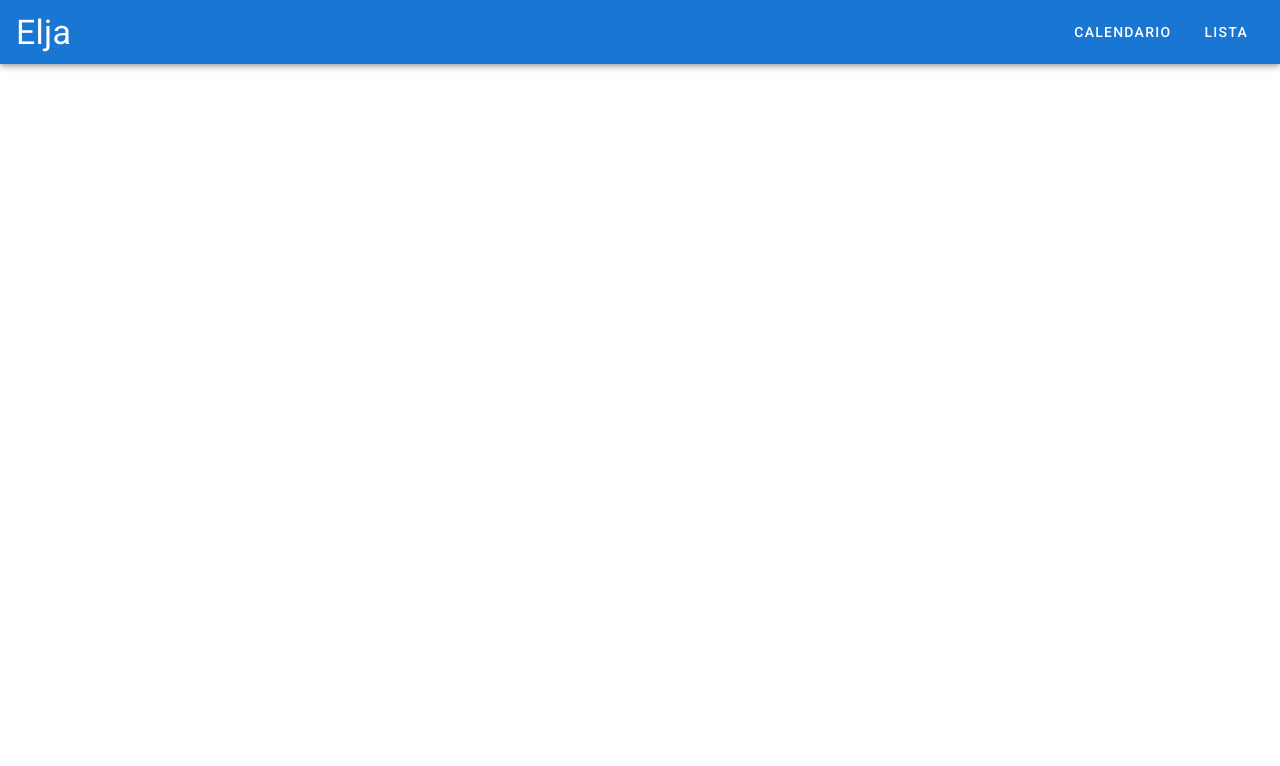
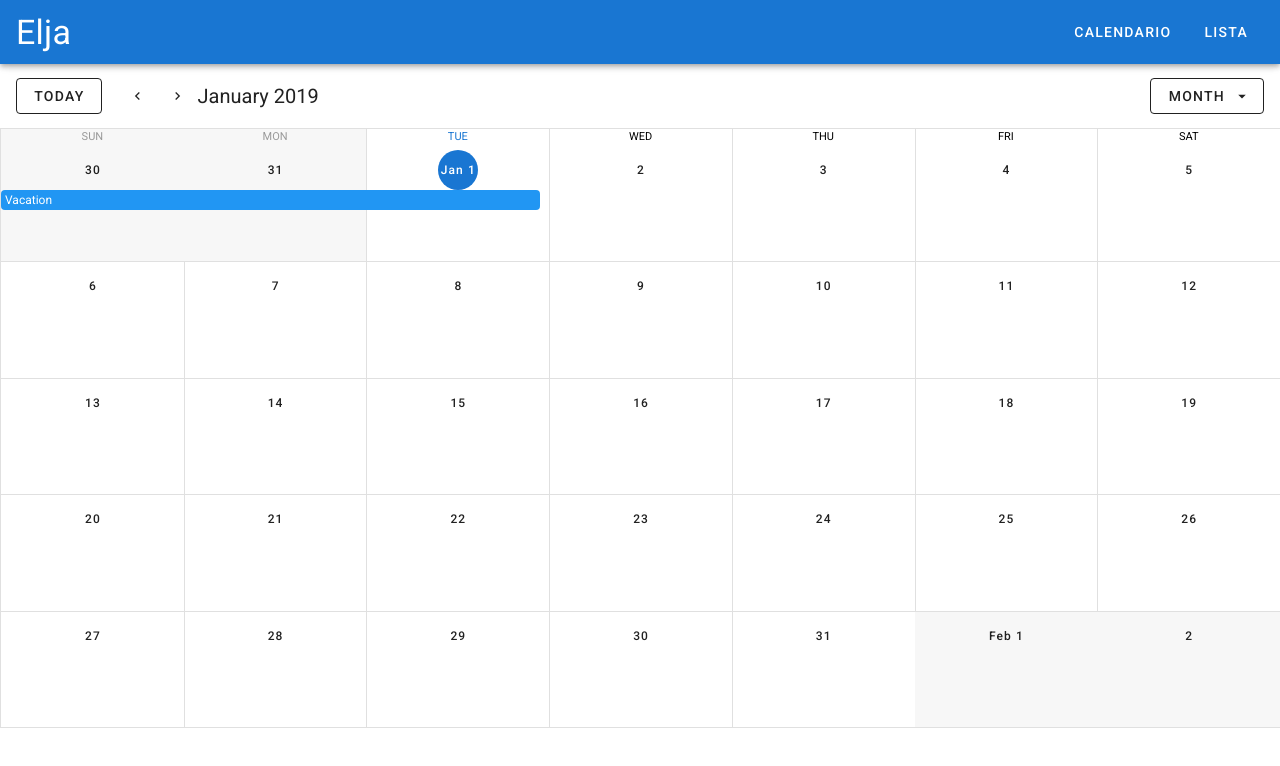
Before and after one commit to JaimeVelasco/elja, a Vue app: page /#/ in a window 1280 px wide. Shown: the top 766 px of the page. Built offline with nearby package versions, Linux system fonts and the light colour scheme; no server answers; what vue-gapi would draw is missing.

Commit message:
Calendario de Vuetify imoplementado

```diff
--- a/src/views/Calendario.vue
+++ b/src/views/Calendario.vue
@@ -1,5 +1,107 @@
 <template>
   <div class="calendario">
+    <v-row class="fill-height">
+      <v-col>
+        <v-sheet height="64">
+          <v-toolbar flat color="white">
+            <v-btn outlined class="mr-4" @click="setToday">
+              Today
+            </v-btn>
+            <v-btn fab text small @click="prev">
+              <v-icon small>mdi-chevron-left</v-icon>
+            </v-btn>
+            <v-btn fab text small @click="next">
+              <v-icon small>mdi-chevron-right</v-icon>
+            </v-btn>
+            <v-toolbar-title>{{ title }}</v-toolbar-title>
+            <v-spacer></v-spacer>
+            <v-menu bottom right>
+              <template v-slot:activator="{ on }">
+                <v-btn
+                  outlined
+                  v-on="on"
+                >
+                  <span>{{ typeToLabel[type] }}</span>
+                  <v-icon right>mdi-menu-down</v-icon>
+                </v-btn>
+              </template>
+              <v-list>
+                <v-list-item @click="type = 'day'">
+                  <v-list-item-title>Day</v-list-item-title>
+                </v-list-item>
+                <v-list-item @click="type = 'week'">
+                  <v-list-item-title>Week</v-list-item-title>
+                </v-list-item>
+                <v-list-item @click="type = 'month'">
+                  <v-list-item-title>Month</v-list-item-title>
+                </v-list-item>
+                <v-list-item @click="type = '4day'">
+                  <v-list-item-title>4 days</v-list-item-title>
+                </v-list-item>
+              </v-list>
+            </v-menu>
+          </v-toolbar>
+        </v-sheet>
+        <v-sheet height="600">
+          <v-calendar
+            ref="calendar"
+            v-model="focus"
+            color="primary"
+            :events="events"
+            :event-color="getEventColor"
+            :event-margin-bottom="3"
+            :now="today"
+            :type="type"
+            @click:event="showEvent"
+            @click:more="viewDay"
+            @click:date="viewDay"
+            @change="updateRange"
+          ></v-calendar>
+          <v-menu
+            v-model="selectedOpen"
+            :close-on-content-click="false"
+            :activator="selectedElement"
+            full-width
+            offset-x
+          >
+            <v-card
+              color="grey lighten-4"
+              min-width="350px"
+              flat
+            >
+              <v-toolbar
+                :color="selectedEvent.color"
+                dark
+              >
+                <v-btn icon>
+                  <v-icon>mdi-pencil</v-icon>
+                </v-btn>
+                <v-toolbar-title v-html="selectedEvent.name"></v-toolbar-title>
+                <v-spacer></v-spacer>
+                <v-btn icon>
+                  <v-icon>mdi-heart</v-icon>
+                </v-btn>
+                <v-btn icon>
+                  <v-icon>mdi-dots-vertical</v-icon>
+                </v-btn>
+              </v-toolbar>
+              <v-card-text>
+                <span v-html="selectedEvent.details"></span>
+              </v-card-text>
+              <v-card-actions>
+                <v-btn
+                  text
+                  color="secondary"
+                  @click="selectedOpen = false"
+                >
+                  Cancel
+                </v-btn>
+              </v-card-actions>
+            </v-card>
+          </v-menu>
+        </v-sheet>
+      </v-col>
+    </v-row>
     <!-- <img alt="Vue logo" src="../assets/logo.png"> -->
     <!-- <HelloWorld msg="Welcome to Your Vue.js App"/> -->
   </div>
@@ -8,8 +110,112 @@
 <script>
 export default {
   name: 'calendario',
-  components: {
+  data: () => ({
+    today: '2019-01-01',
+    focus: '2019-01-01',
+    type: 'month',
+    typeToLabel: {
+      month: 'Month',
+      week: 'Week',
+      day: 'Day',
+      '4day': '4 Days'
+    },
+    start: null,
+    end: null,
+    selectedEvent: {},
+    selectedElement: null,
+    selectedOpen: false,
+    events: [
+      {
+        name: 'Vacation',
+        details: 'Going to the beach!',
+        start: '2018-12-29',
+        end: '2019-01-01',
+        color: 'blue'
+      }
+    ]
+  }),
+  computed: {
+    title () {
+      const { start, end } = this
+      if (!start || !end) {
+        return ''
+      }
 
+      const startMonth = this.monthFormatter(start)
+      const endMonth = this.monthFormatter(end)
+      const suffixMonth = startMonth === endMonth ? '' : endMonth
+
+      const startYear = start.year
+      const endYear = end.year
+      const suffixYear = startYear === endYear ? '' : endYear
+
+      const startDay = start.day + this.nth(start.day)
+      const endDay = end.day + this.nth(end.day)
+
+      switch (this.type) {
+        case 'month':
+          return `${startMonth} ${startYear}`
+        case 'week':
+        case '4day':
+          return `${startMonth} ${startDay} ${startYear} - ${suffixMonth} ${endDay} ${suffixYear}`
+        case 'day':
+          return `${startMonth} ${startDay} ${startYear}`
+      }
+      return ''
+    },
+    monthFormatter () {
+      return this.$refs.calendar.getFormatter({
+        timeZone: 'UTC', month: 'long'
+      })
+    }
+  },
+  mounted () {
+    this.$refs.calendar.checkChange()
+  },
+  methods: {
+    viewDay ({ date }) {
+      this.focus = date
+      this.type = 'day'
+    },
+    getEventColor (event) {
+      return event.color
+    },
+    setToday () {
+      this.focus = this.today
+    },
+    prev () {
+      this.$refs.calendar.prev()
+    },
+    next () {
+      this.$refs.calendar.next()
+    },
+    showEvent ({ nativeEvent, event }) {
+      const open = () => {
+        this.selectedEvent = event
+        this.selectedElement = nativeEvent.target
+        setTimeout(() => { this.selectedOpen = true }, 10)
+      }
+
+      if (this.selectedOpen) {
+        this.selectedOpen = false
+        setTimeout(open, 10)
+      } else {
+        open()
+      }
+
+      nativeEvent.stopPropagation()
+    },
+    updateRange ({ start, end }) {
+      // You could load events from an outside source (like database) now that we have the start and end dates on the calendar
+      this.start = start
+      this.end = end
+    },
+    nth (d) {
+      return d > 3 && d < 21
+        ? 'th'
+        : ['th', 'st', 'nd', 'rd', 'th', 'th', 'th', 'th', 'th', 'th'][d % 10]
+    }
   }
 }
 </script>
```
